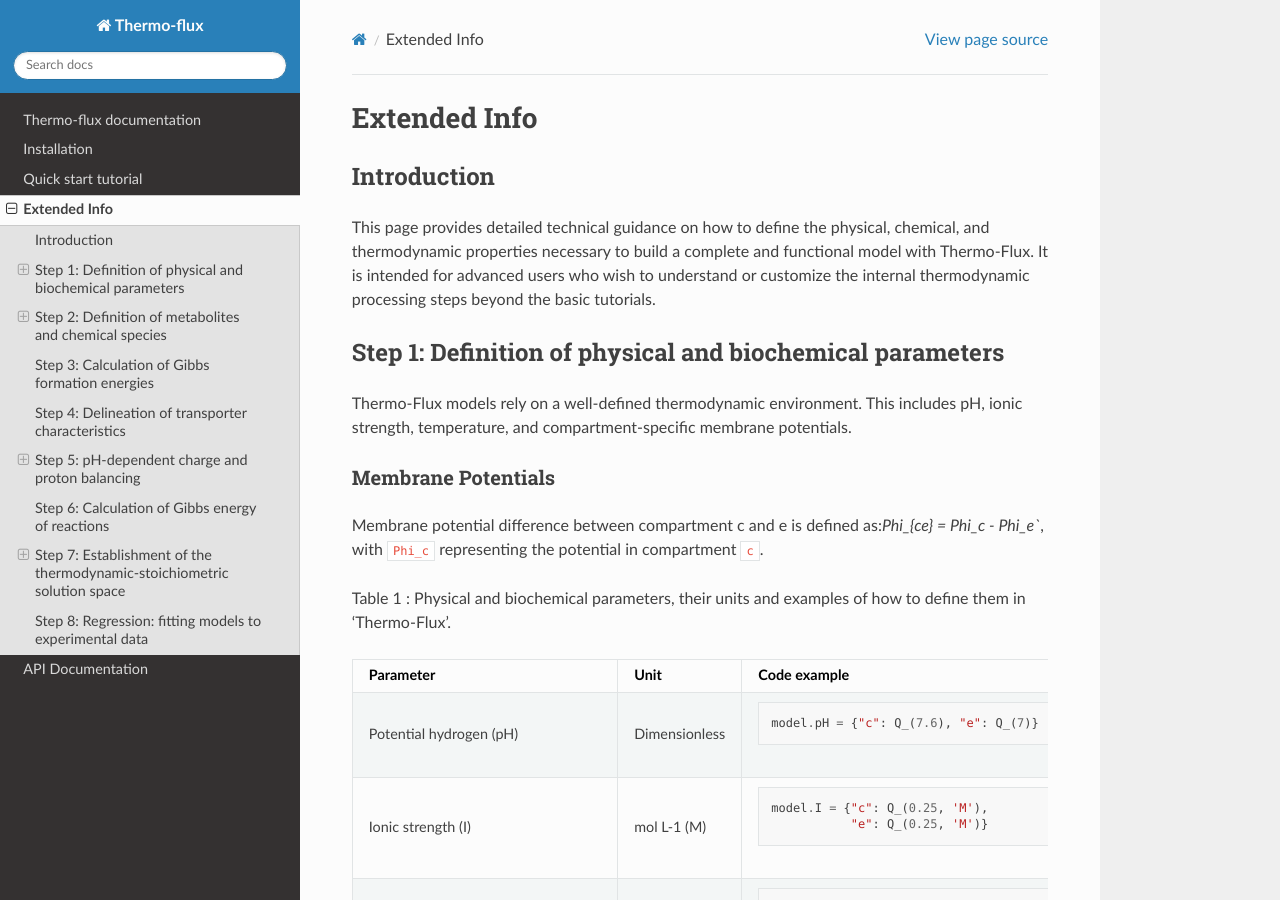
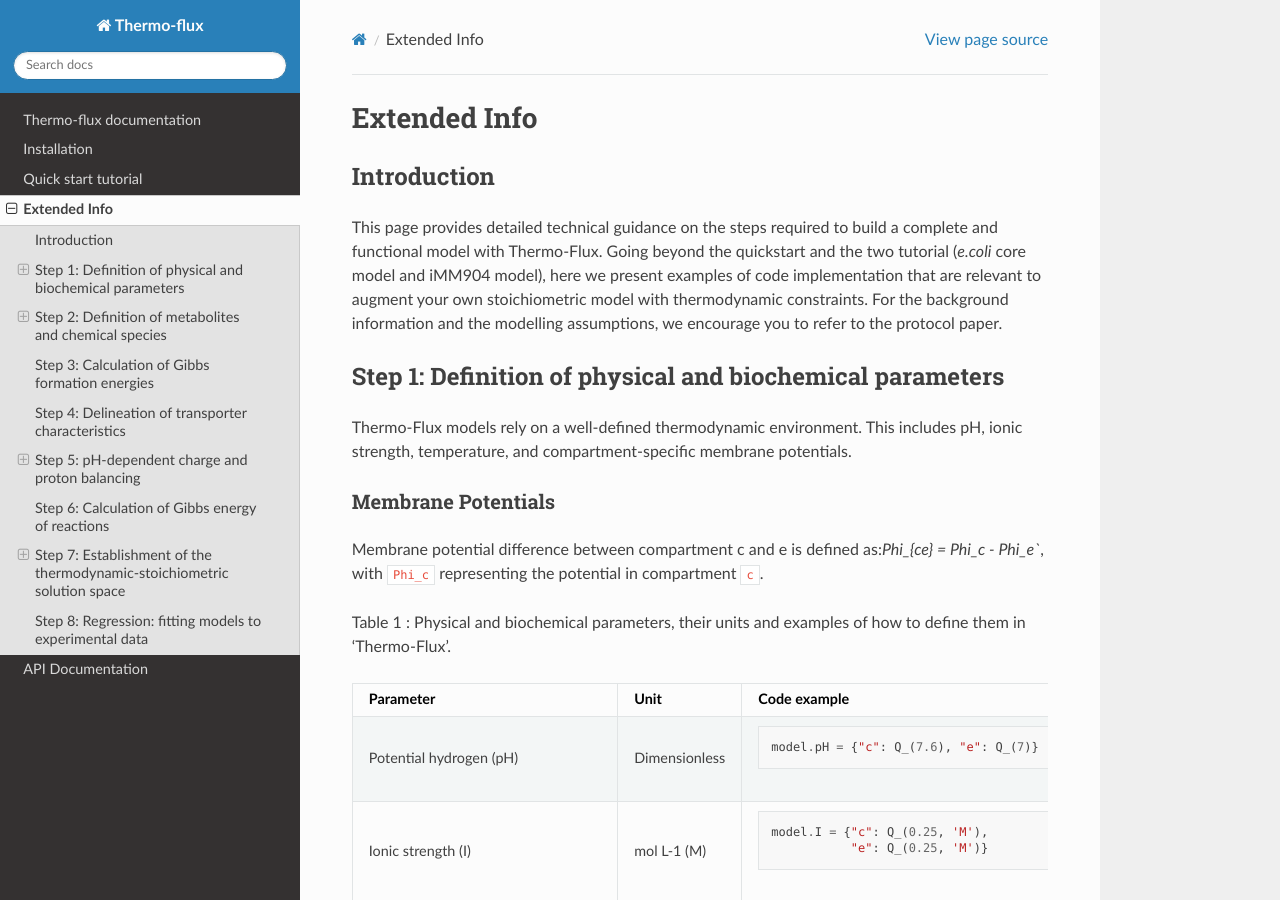
Before and after one commit to nfargier/thermoflux-rtd, a Sphinx documentation site: the page built from docs/extended_ai.rst, in a window 1280 px wide and 900 px high. Built offline with Sphinx 7.4.7 and the Read the Docs theme 3.1.0, drawn with Linux system fonts in a browser that asks for light colours.

Commit message:
Update extended_ai.rst

```diff
--- a/docs/extended_ai.rst
+++ b/docs/extended_ai.rst
@@ -3,7 +3,7 @@
 
 Introduction
 ************
-This page provides detailed technical guidance on how to define the physical, chemical, and thermodynamic properties necessary to build a complete and functional model with Thermo-Flux. It is intended for advanced users who wish to understand or customize the internal thermodynamic processing steps beyond the basic tutorials.
+This page provides detailed technical guidance on the steps required to build a complete and functional model with Thermo-Flux. Going beyond the quickstart and the two tutorial (*e.coli* core model and iMM904 model), here we present examples of code implementation that are relevant to augment your own stoichiometric model with thermodynamic constraints. For the background information and the modelling assumptions, we encourage you to refer to the protocol paper.
 
 Step 1: Definition of physical and biochemical parameters
 *********************************************************
```
